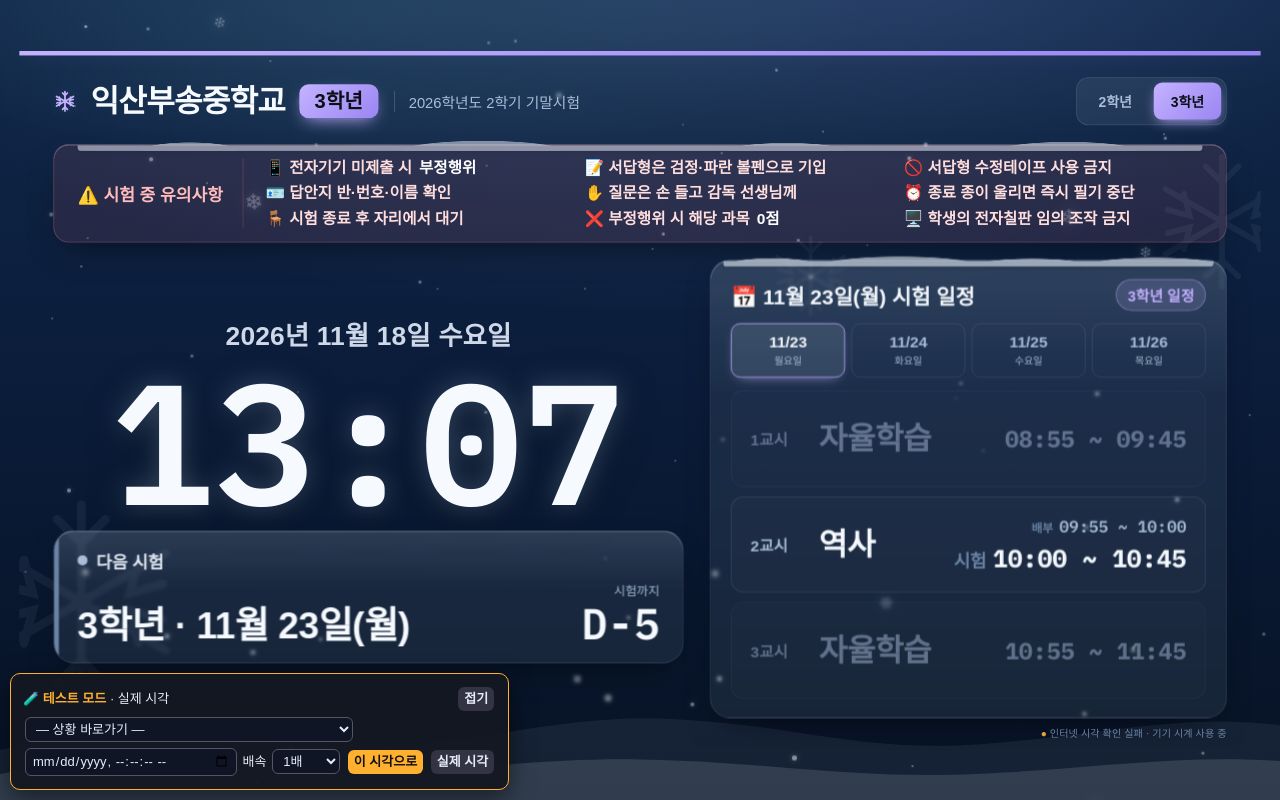
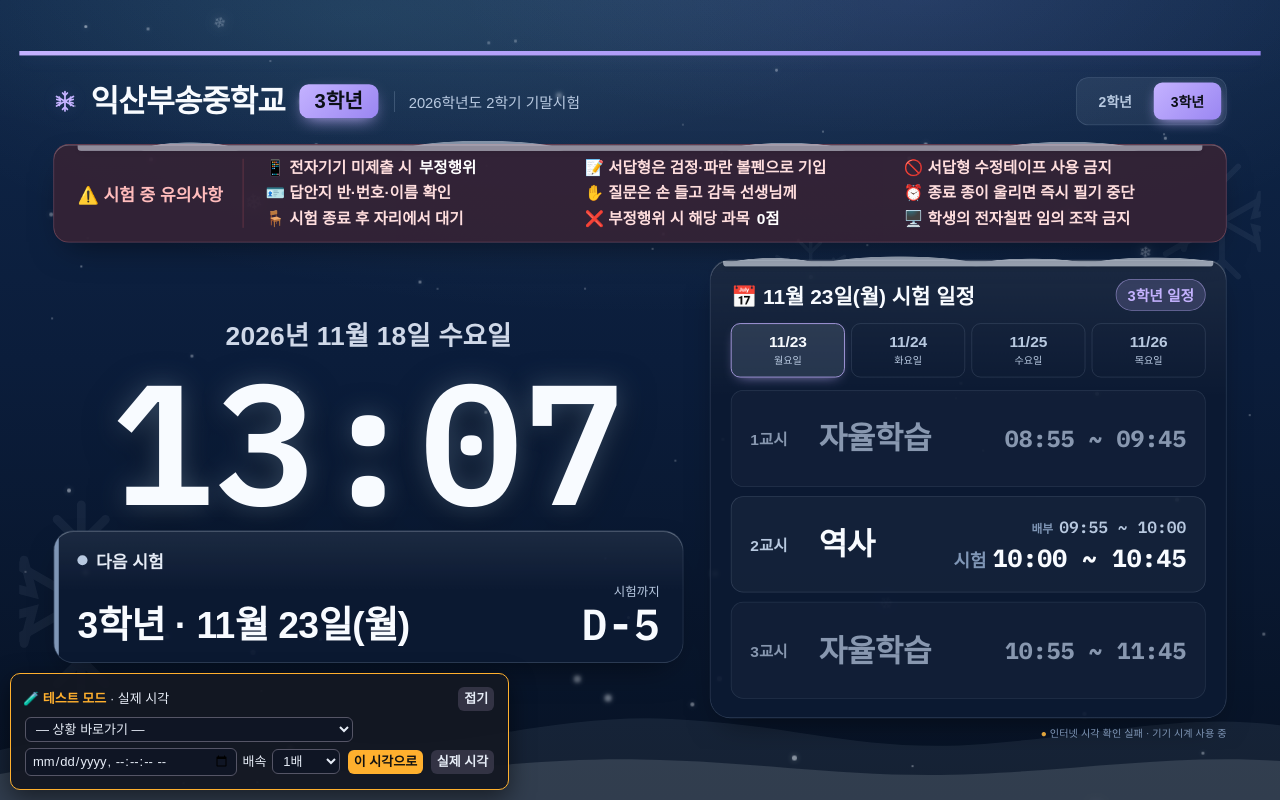
Before and after one commit to mintkakao999-hub/busong-exam-timer, a plain HTML site: page test-winter.html in a window 1280 px wide. Drawn offline with Linux system fonts and the light colour scheme; no server answers; a web font is replaced by a local one.

Commit message:
겨울 디자인 가독성: 카드 바탕 불투명, 흐린 글자 밝게
Co-Authored-By: Claude Opus 5.5 <noreply@anthropic.com>

```diff
--- a/test-winter.html
+++ b/test-winter.html
@@ -29,8 +29,9 @@
 :root{
   --bg:#071224; --bg2:#0f2648;
   --panel:rgba(214,232,255,0.075); --panel-strong:rgba(214,232,255,0.12);
+  --solid:rgba(12,26,50,0.94);
   --line:rgba(205,228,255,0.15); --line-strong:rgba(205,228,255,0.25);
-  --ink:#f6faff; --muted:#a9bdd8; --muted2:#6c84a6;
+  --ink:#f8fbff; --muted:#b8c9e0; --muted2:#7f96b6;
   --blue:#7ab8ff; --blue-soft:rgba(122,184,255,0.14);
   --teal:#7fd6e6; --teal-soft:rgba(127,214,230,0.13);
   --red:#ff7b84; --red-soft:rgba(255,123,132,0.10);
@@ -159,7 +160,7 @@ body::after{
 
 /* ===== 유의사항 ===== */
 .notice{
-  flex:none;padding:18px 30px;background:var(--red-soft);
+  flex:none;padding:18px 30px;background:linear-gradient(rgba(255,110,125,0.14),rgba(255,110,125,0.14)),rgba(16,22,42,0.94);
   border:1px solid rgba(255,140,150,0.30);border-radius:var(--r-lg);
   box-shadow:var(--frost-edge,0 0 #0000),var(--shadow-card);z-index:2;
   display:flex;align-items:center;gap:28px;
@@ -195,16 +196,16 @@ body::after{
 
 .status,.schedule,.notice{--frost-edge:inset 0 1px 0 var(--frost)}
 .status{
-  border:1px solid var(--line);background:linear-gradient(180deg,rgba(225,240,255,0.10),rgba(225,240,255,0) 45%),var(--panel);border-radius:var(--r-xl);
+  border:1px solid var(--line);background:linear-gradient(180deg,rgba(225,240,255,0.08),rgba(225,240,255,0) 45%),var(--solid);border-radius:var(--r-xl);
   padding:22px 30px;position:relative;overflow:hidden;transition:.3s;width:100%;text-align:left;
-  box-shadow:var(--frost-edge,0 0 #0000),var(--shadow-card);backdrop-filter:blur(2px);
+  box-shadow:var(--frost-edge,0 0 #0000),var(--shadow-card);
 }
 .status::before{content:"";position:absolute;left:0;top:0;bottom:0;width:6px;background:var(--muted2);transition:.3s}
-.status[data-phase="exam"]{background:var(--acc-soft);border-color:var(--acc-line)}
+.status[data-phase="exam"]{background:linear-gradient(var(--acc-soft),var(--acc-soft)),var(--solid);border-color:var(--acc-line)}
 .status[data-phase="exam"]::before{background:linear-gradient(var(--acc),var(--acc2));box-shadow:0 0 24px var(--acc)}
-.status[data-phase="prep"]{background:var(--blue-soft);border-color:rgba(122,184,255,0.38)}
+.status[data-phase="prep"]{background:linear-gradient(var(--blue-soft),var(--blue-soft)),var(--solid);border-color:rgba(122,184,255,0.38)}
 .status[data-phase="prep"]::before{background:var(--blue)}
-.status[data-phase="break"],.status[data-phase="homeroom"]{background:var(--teal-soft);border-color:rgba(127,214,230,0.38)}
+.status[data-phase="break"],.status[data-phase="homeroom"]{background:linear-gradient(var(--teal-soft),var(--teal-soft)),var(--solid);border-color:rgba(127,214,230,0.38)}
 .status[data-phase="break"]::before,.status[data-phase="homeroom"]::before{background:var(--teal)}
 .status-top{display:flex;align-items:center;gap:11px;margin-bottom:10px}
 .dot{width:13px;height:13px;border-radius:50%;background:var(--muted)}
@@ -226,9 +227,9 @@ body::after{
 
 /* 오른쪽: 일정 */
 .schedule{
-  border:1px solid var(--line);background:linear-gradient(180deg,rgba(225,240,255,0.10),rgba(225,240,255,0) 30%),var(--panel);border-radius:var(--r-xl);
+  border:1px solid var(--line);background:linear-gradient(180deg,rgba(225,240,255,0.08),rgba(225,240,255,0) 30%),var(--solid);border-radius:var(--r-xl);
   padding:24px 26px;display:flex;flex-direction:column;min-width:0;min-height:0;
-  box-shadow:var(--frost-edge,0 0 #0000),var(--shadow-card);backdrop-filter:blur(2px);
+  box-shadow:var(--frost-edge,0 0 #0000),var(--shadow-card);
 }
 .sched-head{display:flex;align-items:center;justify-content:space-between;margin-bottom:16px;flex:none}
 .sched-title{font-size:27px;font-weight:700}
@@ -255,10 +256,10 @@ body::after{
 .rows{display:flex;flex-direction:column;justify-content:space-between;gap:12px;flex:1;min-height:0}
 .row{
   display:flex;align-items:center;gap:18px;padding:0 24px;flex:1;
-  border:1px solid var(--line);border-radius:var(--r-md);background:rgba(255,255,255,0.018);
+  border:1px solid var(--line);border-radius:var(--r-md);background:rgba(255,255,255,0.035);
   transition:.25s;position:relative;
 }
-.row.self{opacity:0.5}
+.row.self{opacity:0.72}
 .row.now{
   background:var(--acc-soft);border:2px solid var(--acc);transform:scale(1.015);opacity:1;
   animation:nowpulse 1.9s ease-in-out infinite;
```
Also changed, not shown: winter.html (+12 -11 lines), 익산부송중_2학기기말_시험시계_v6_겨울.html (+12 -11 lines).
